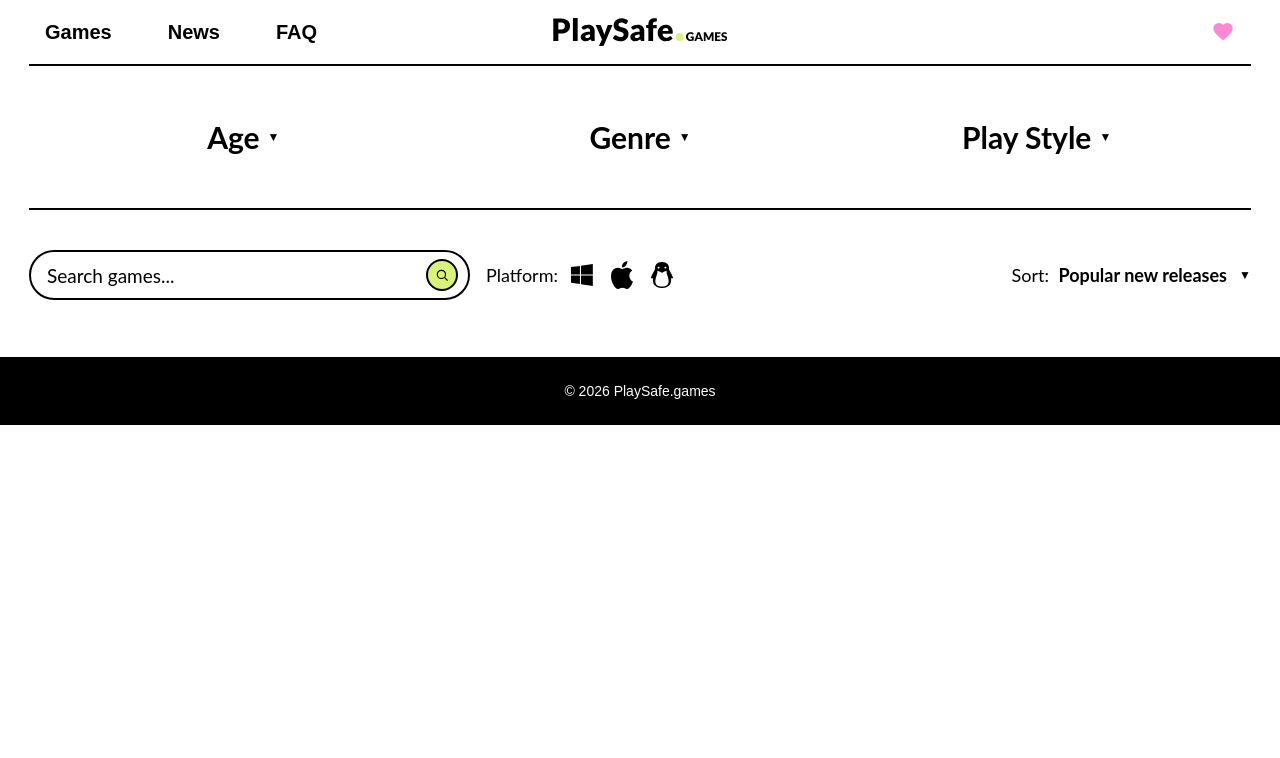
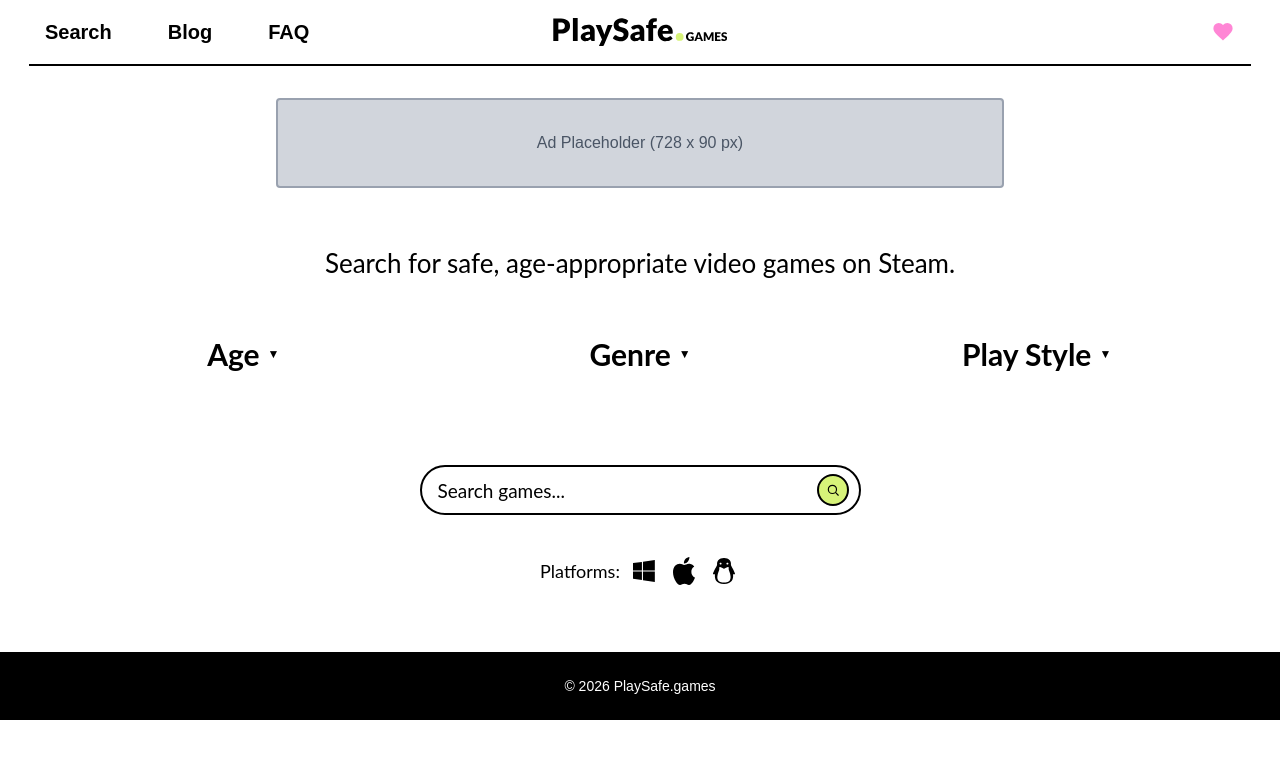
Before and after one commit to davepattz/playsafe, a Next.js app: page / in a window 1280 px wide. Shown: the top 758 px of the page. Built offline with nearby package versions, Linux system fonts and the light colour scheme.

Commit message:
Finished basic version of page

```diff
--- a/app/page.tsx
+++ b/app/page.tsx
@@ -1,18 +1,22 @@
 import Header from "@/components/Header"
+import Leaderboard from "@/components/Leaderboard"
 import Filters from "@/components/Filters"
 import Search from "@/components/Search"
-import Results from "@/components/Results"
-import Sidebar from "@/components/Sidebar"
+import Platform from "@/components/Platform"
 import Footer from "@/components/Footer"
+import Title from "@/components/Title"
 
 export default function Home() {
   return (
     <main className="min-h-screen bg-white">
       <Header />
+      <Leaderboard />
 
       <section className="max-w-[1222px] mx-auto px-0">
+        <Title />
         <Filters />
         <Search />
+        <Platform />
 
 
       </section>
--- a/components/Filters.tsx
+++ b/components/Filters.tsx
@@ -1,8 +1,8 @@
 export default function Filters() {
   return (
-    <div className="mt-8 w-full pb-6"> {/* Bottom spacing below border */}
+    <div className="mt-2 w-full pb-6">
 
-      <div className="max-w-[1222px] mx-auto border-b-2 border-black pb-8">
+      <div className="max-w-[1222px] mx-auto pb-8">
         <div className="flex flex-col md:flex-row px-4">
 
         {/* Age */}
--- a/components/Header.tsx
+++ b/components/Header.tsx
@@ -19,13 +19,13 @@
               href="/"
               className="text-[20px] font-bold text-black hover:text-[#b185e8] transition-colors"
             >
-              Games
+              Search
             </a>
             <a
-              href="/news"
+              href="/blog"
               className="text-[20px] font-bold text-black hover:text-[#b185e8] transition-colors"
             >
-              News
+              Blog
             </a>
             <a
               href="/faq"
--- /dev/null
+++ b/components/Leaderboard.tsx
@@ -0,0 +1,9 @@
+export default function Leaderboard() {
+  return (
+    <div className="flex justify-center py-8">
+      <div className="w-[728px] h-[90px] bg-gray-300 border-2 border-gray-400 flex items-center justify-center rounded">
+        <p className="text-gray-600 font-medium">Ad Placeholder (728 x 90 px)</p>
+      </div>
+    </div>
+  )
+}
--- /dev/null
+++ b/components/Platform.tsx
@@ -0,0 +1,23 @@
+"use client";
+
+export default function Platform() {
+  return (
+    <div className="flex flex-col items-center justify-center gap-2 w-full sm:w-auto sm:flex-row sm:items-center mx-auto py-6">
+      <span className="text-[18px] font-normal font-['Lato']">Platforms:</span>
+
+      <div className="flex items-center gap-2 mt-1 sm:mt-0">
+        <button type="button" aria-label="Filter Windows" className="w-8 h-8 flex items-center justify-center rounded-sm" onClick={() => {}}>
+          <img src="/win_logo.svg" alt="Windows" className="w-[22px] h-auto" />
+        </button>
+
+        <button type="button" aria-label="Filter macOS" className="w-8 h-8 flex items-center justify-center rounded-sm" onClick={() => {}}>
+          <img src="/apple_logo.svg" alt="macOS" className="w-[22px] h-auto" />
+        </button>
+
+        <button type="button" aria-label="Filter Linux" className="w-8 h-8 flex items-center justify-center rounded-sm" onClick={() => {}}>
+          <img src="/linux_logo.svg" alt="Linux" className="w-[22px] h-auto" />
+        </button>
+      </div>
+    </div>
+  );
+}
--- a/components/Search.tsx
+++ b/components/Search.tsx
@@ -3,62 +3,40 @@
 export default function Search() {
   return (
     <div className="mt-4 w-full pb-4">
-      <div className="max-w-[1222px] mx-auto px-0">
-        <div className="flex flex-wrap gap-4 items-center">
-          <div className="relative mx-auto w-full max-w-[441px] h-[50px] sm:mx-0 sm:w-[441px]" style={{ width: 441, height: 50 }}>
+      <div className="flex flex-wrap items-center justify-center gap-4">
+
+        <div className="relative w-full max-w-[441px] h-[50px] mx-auto">
           <input
             type="text"
             placeholder="Search games..."
-              className="w-full h-full bg-white border-2 border-black rounded-full px-4 pr-12 outline-none placeholder-black"
-              style={{ fontFamily: 'Lato, Arial, sans-serif', fontSize: 19, fontWeight: 400 }}
+            className="w-full h-full bg-white border-2 border-black rounded-full px-4 pr-12 outline-none placeholder-black text-[19px] font-normal"
+            style={{ fontFamily: "Lato, Arial, sans-serif" }}
           />
+
           <button
             type="button"
             aria-label="Search"
             className="absolute right-3 top-1/2 -translate-y-1/2 w-8 h-8 bg-[#d7f379] border-2 border-black rounded-full flex items-center justify-center"
           >
-              <svg xmlns="http://www.w3.org/2000/svg" width="14" height="14" viewBox="0 0 24 24" fill="none" stroke="currentColor" strokeWidth="2" strokeLinecap="round" strokeLinejoin="round" className="text-black">
+            <svg
+              xmlns="http://www.w3.org/2000/svg"
+              width="14"
+              height="14"
+              viewBox="0 0 24 24"
+              fill="none"
+              stroke="currentColor"
+              strokeWidth="2"
+              strokeLinecap="round"
+              strokeLinejoin="round"
+              className="text-black"
+            >
               <circle cx="11" cy="11" r="7" />
               <line x1="21" y1="21" x2="16.65" y2="16.65" />
             </svg>
           </button>
+
         </div>
 
-          <div className="flex flex-col items-center gap-2 w-full sm:w-auto sm:flex-row sm:items-center">
-            <span className="text-[18px] font-normal font-['Lato']">Platform:</span>
-
-            <div className="flex items-center gap-2 mt-1 sm:mt-0">
-              <button type="button" aria-label="Filter Windows" className="w-8 h-8 flex items-center justify-center rounded-sm" onClick={() => {}}>
-                <img src="/win_logo.svg" alt="Windows" className="w-[22px] h-auto" />
-              </button>
-
-              <button type="button" aria-label="Filter macOS" className="w-8 h-8 flex items-center justify-center rounded-sm" onClick={() => {}}>
-                <img src="/apple_logo.svg" alt="macOS" className="w-[22px] h-auto" />
-              </button>
-
-              <button type="button" aria-label="Filter Linux" className="w-8 h-8 flex items-center justify-center rounded-sm" onClick={() => {}}>
-                <img src="/linux_logo.svg" alt="Linux" className="w-[22px] h-auto" />
-              </button>
-            </div>
-          </div>
-
-
-          <div className="w-full sm:w-auto flex items-center h-10 sm:ml-auto justify-center sm:justify-end">
-            <span className="text-[18px] font-normal font-['Lato'] mr-2">Sort:</span>
-            <div className="relative">
-              <select
-                aria-label="Sort"
-                defaultValue="Popular new releases"
-                className="appearance-none bg-transparent pr-6 text-[18px] font-bold font-['Lato'] text-right"
-              >
-                <option>Popular new releases</option>
-                <option>Price low to high</option>
-                <option>Price high to low</option>
-              </select>
-              <span className="pointer-events-none absolute right-0 top-1/2 -translate-y-1/2 text-[12px]">▼</span>
-            </div>
-          </div>
-        </div>
       </div>
     </div>
   )
--- /dev/null
+++ b/components/Title.tsx
@@ -0,0 +1,10 @@
+export default function Title() {
+  return (
+    <p
+      className="text-[26px] font-normal text-black text-center py-6"
+      style={{ fontFamily: "Lato, Arial, sans-serif" }}
+    >
+      Search for safe, age-appropriate video games on Steam.
+    </p>
+  );
+}
```
Also changed, not shown: 1 other file (tests, documents, lock files or other folders). Lines whose indentation alone changed are shown as unchanged.
